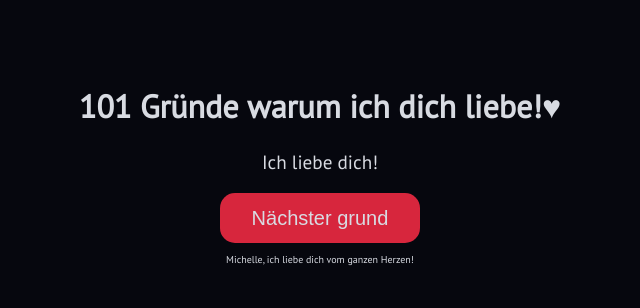
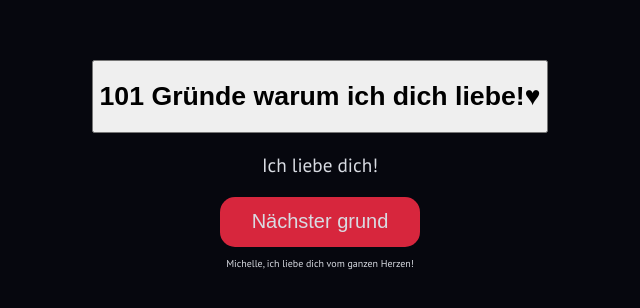
Before and after one commit to LetsGhost/LoveReasons, a plain HTML site: page index.html in a window 1280 px wide. Shown: the part 230-538 px from the top of the page, without its empty margins (320-960 px from the left). Drawn offline with Linux system fonts and the light colour scheme.

Commit message:
Update index.html

```diff
--- a/index.html
+++ b/index.html
@@ -10,7 +10,7 @@
   </head>
   <body>
     <div class="container2">
-      <h1 id="h1">101 Gründe warum ich dich liebe!<span>♥</span></h1>
+      <button  id="h1" class="h1"><h1>101 Gründe warum ich dich liebe!<span>♥</span></h1></button>
       <big><p id="reason"> Ich liebe dich!</p></big>
       <button id="btn" class="btn">Nächster grund</button>
       <p class="t">Michelle, ich liebe dich vom ganzen Herzen!</p>
```
